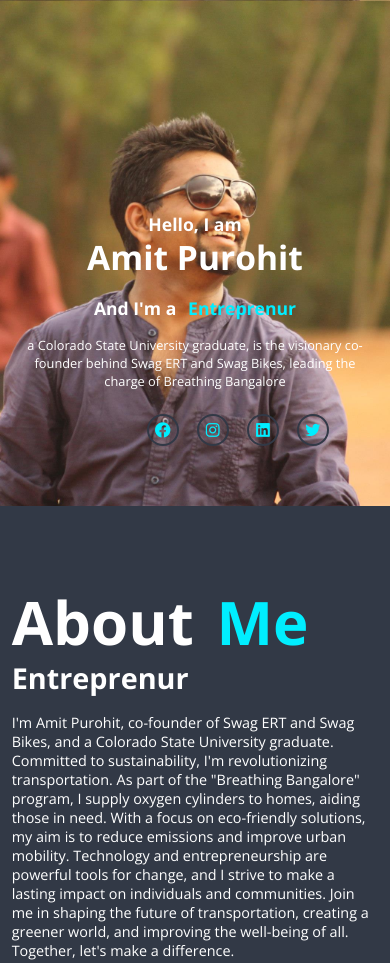
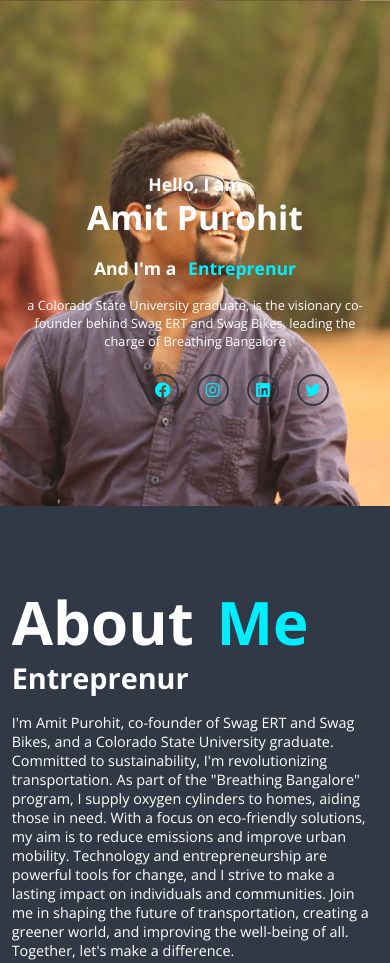
Before and after one commit to theanshumanroutray/Amit-Purohit-Portfolio-New, a plain HTML site: page index.html in a window 390 px wide. Shown: the top 963 px of the page. Drawn offline with nearby package versions, Linux system fonts and the light colour scheme.

Commit message:
Update style.css

```diff
--- a/style.css
+++ b/style.css
@@ -478,7 +478,7 @@ span {
 
   .homeContent {
     width: 100%;
-    padding: 59rem 0 0 0;
+    padding: 49rem 0 0 0;
   }
   .homeContent h3 {
     font-size: 2.2rem;
```
